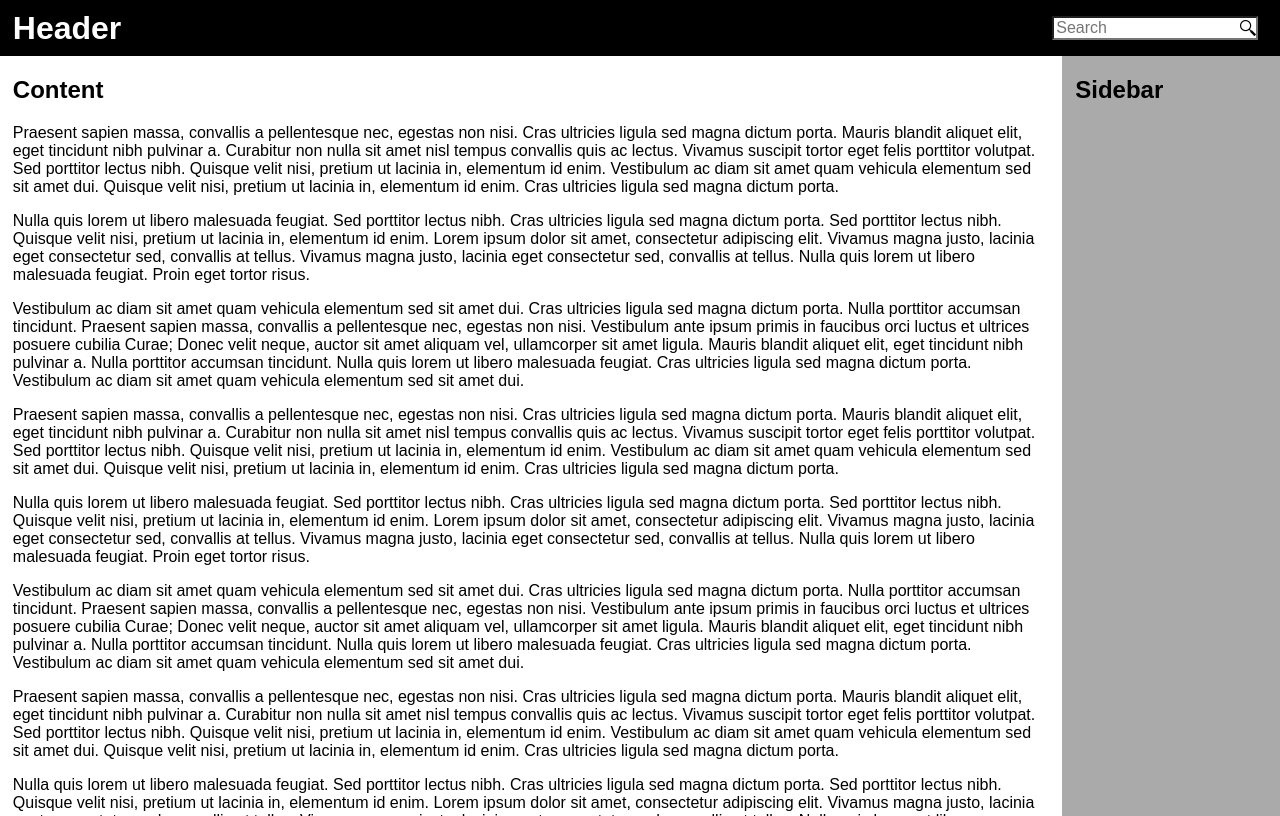
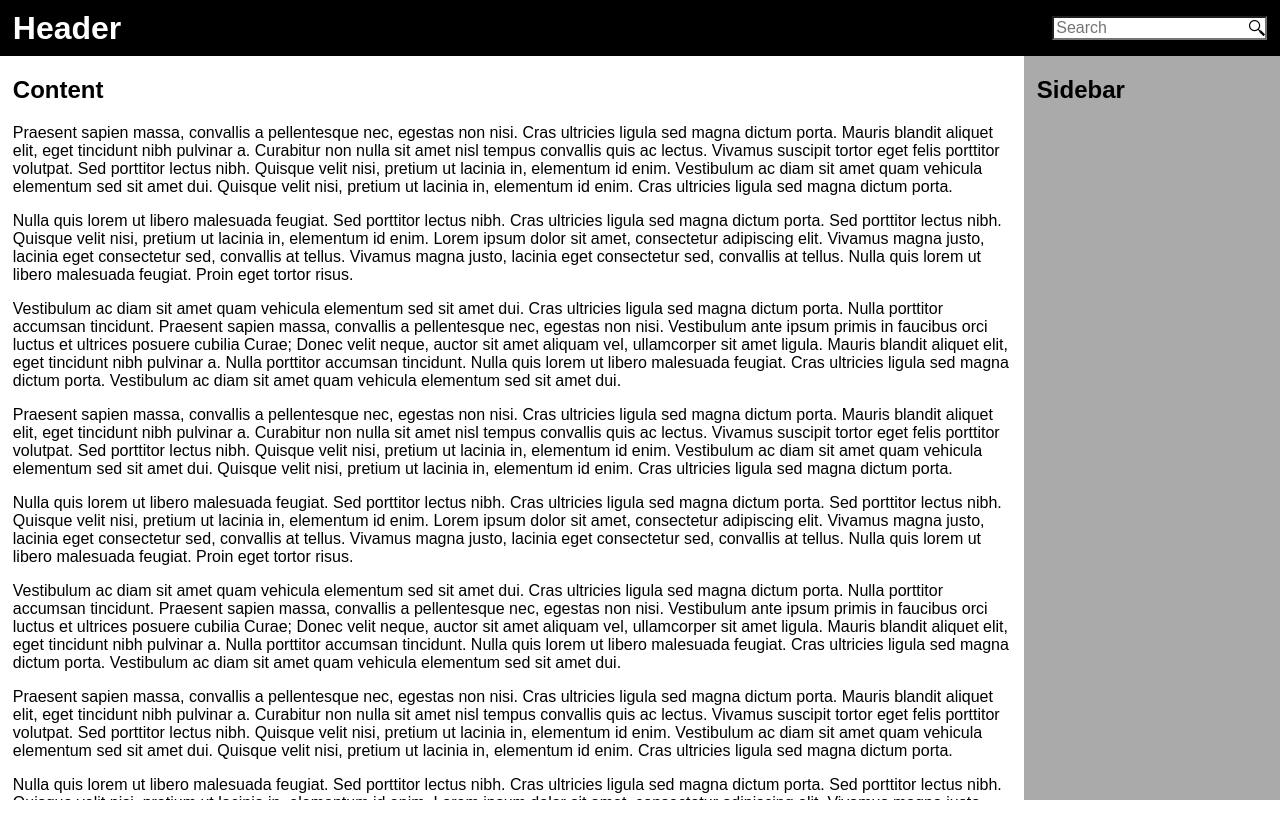
Before and after one commit to alan-jordan/front-end-dev-questions, a plain HTML site: page cssq3/index.html in a window 1280 px wide. Drawn offline with Linux system fonts and the light colour scheme.

Commit message:
Tidied up alignment on q3

```diff
--- a/cssq3/css/style.css
+++ b/cssq3/css/style.css
@@ -4,33 +4,33 @@ html, body, .container {
 
 .header h1 {
   margin: 0;
-  -webkit-margin-before:0em;
-  -webkit-margin-after:0em;
+  -webkit-margin-before: 0em;
+  -webkit-margin-after: 0em;
 }
+
 .header {
-  height: 5vh;
   display: flex;
   flex-flow: row nowrap;
   align-items: center;
   justify-content: space-between;
   background-color: black;
   color: white;
-  padding: 1vh 0 1vh 0;
+  padding: 1vh 0 1vh 1vw;
 }
-.logo {
-  padding-left: 1vw;
+
+.search {
+  padding: 1vh 1vw 1vh 0;
 }
-.search {
-  padding-right: 1vw;
-}
+
 .headerSearch {
   background: white url('../images/search.png') right no-repeat;
   background-size: 16px;
-  width: 92%;
 }
+
 .header input {
   color: black;
 }
+
 .content {
   background: white;
   height: 100%;
@@ -42,12 +42,11 @@ html, body, .container {
 .sidebar {
   background: #aaa;
   height: 100%;
-  min-width: 15vw;
+  min-width: 18vw;
   padding: 0 1vw 0 1vw;
 }
 
-
 .main {
   display: flex;
-  height: calc(100% - 5vh);
+  height: calc(100% - 7vh);
 }
```
Also changed, not shown: cssq3/index.html (+6 -6 lines).
